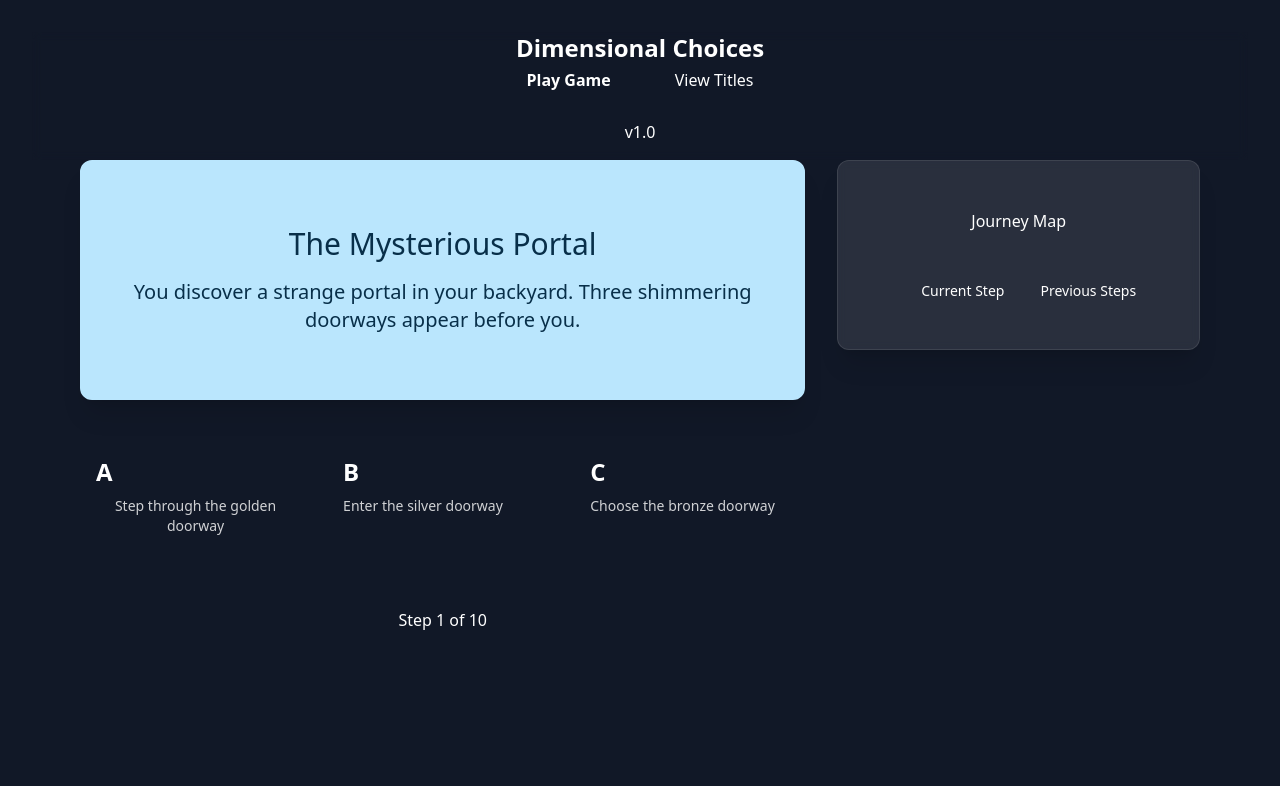
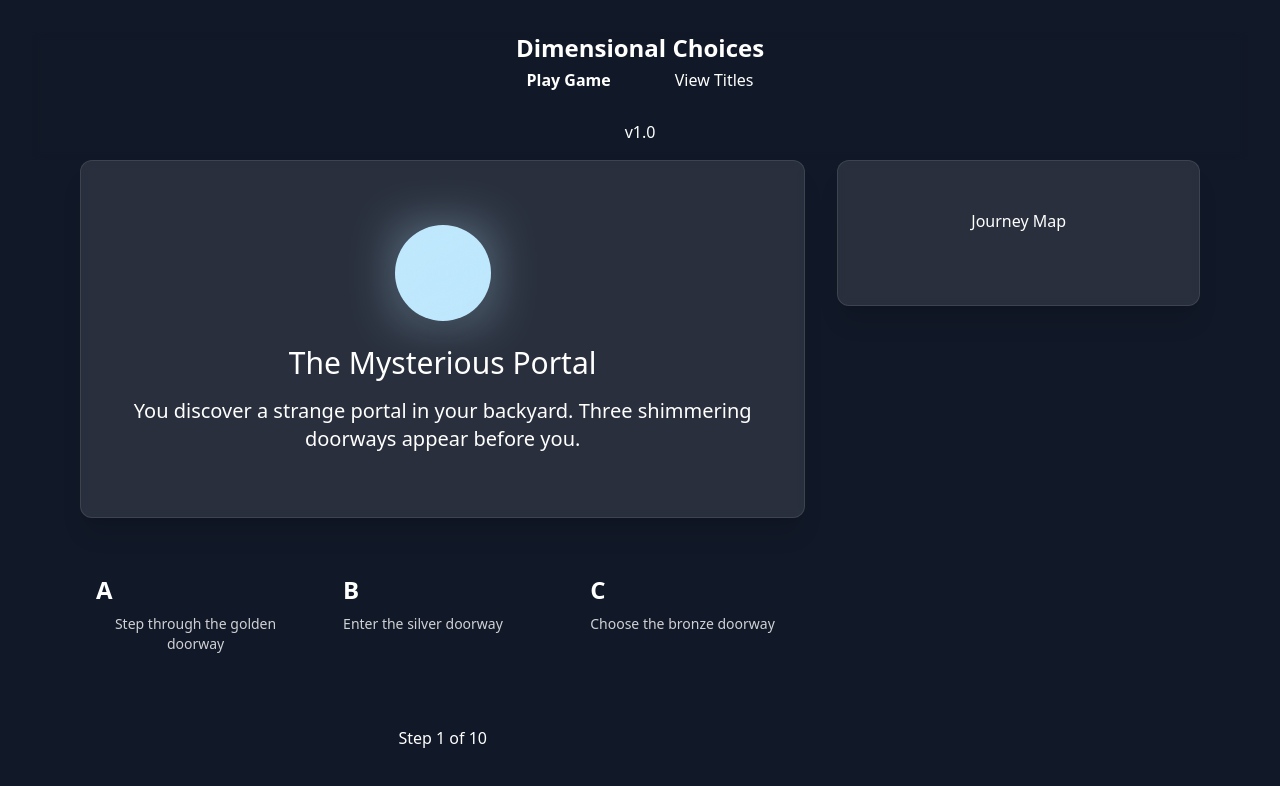
Before and after one commit to AlexanderHMagno/multiuniverse, a React (Vite) app: page / in a window 1280 px wide. Shown: the top 786 px of the page. Built offline with nearby package versions, Linux system fonts and the light colour scheme.

Commit message:
Adding orb of morality

```diff
--- a/src/components/GameScreen.tsx
+++ b/src/components/GameScreen.tsx
@@ -4,6 +4,7 @@ import { useGameStore } from '../store/gameStore';
 import { gameData } from '../types/game';
 import { DecisionCard } from './DecisionCard';
 import { PathGraph } from './PathGraph';
+import { MoralityOrb } from './MoralityOrb';
 
 const getCardColorByGoodChoices = (goodChoices: number, totalChoices: number): string => {
   // Calculate the equivalent score out of 10 for consistent coloring
@@ -97,10 +98,11 @@ export const GameScreen = () => {
       >
         <div className="flex flex-col lg:flex-row gap-8">
           <div className="lg:w-2/3">
-            <div className={`card backdrop-blur-sm shadow-xl mb-8 border-2 ${cardColor}`}>
+            <div className="card backdrop-blur-sm shadow-xl mb-8">
               <div className="card-body items-center text-center">
-                <p className={`text-lg mb-2 ${textColor}`}>Based on your decisions, you have been awarded the title of</p>
-                <h2 className={`card-title text-4xl mb-8 font-bold ${textColor}`}>
+                <MoralityOrb color={cardColor} size="lg" />
+                <p className="text-lg mb-2">Based on your decisions, you have been awarded the title of</p>
+                <h2 className="card-title text-4xl mb-8 font-bold">
                   {title}
                 </h2>
                 <div className="flex justify-center">
@@ -142,12 +144,15 @@ export const GameScreen = () => {
               initial={{ opacity: 0, y: -20 }}
               animate={{ opacity: 1, y: 0 }}
             >
-              <div className={`card shadow-xl mb-8 border-2 ${cardColor} transition-colors duration-500`}>
+              <div className="card glass shadow-xl mb-8">
                 <div className="card-body py-8">
-                  <h2 className={`card-title text-3xl justify-center mb-4 ${textColor}`}>
+                  <div className="flex justify-center mb-6">
+                    <MoralityOrb color={cardColor} size="lg" />
+                  </div>
+                  <h2 className="card-title text-3xl justify-center mb-4">
                     {currentRound.title}
                   </h2>
-                  <p className={`text-xl max-w-2xl mx-auto ${textColor}`}>
+                  <p className="text-xl text-base-content/80 max-w-2xl mx-auto">
                     {currentRound.description}
                   </p>
                 </div>
--- /dev/null
+++ b/src/components/MoralityOrb.tsx
@@ -0,0 +1,38 @@
+import React from 'react';
+
+interface MoralityOrbProps {
+  color: string;
+  size?: 'sm' | 'md' | 'lg';
+  showGlow?: boolean;
+}
+
+const sizeClasses = {
+  sm: 'w-8 h-8',
+  md: 'w-16 h-16',
+  lg: 'w-24 h-24'
+};
+
+export const MoralityOrb: React.FC<MoralityOrbProps> = ({
+  color,
+  size = 'lg',
+  showGlow = true
+}) => {
+  return (
+    <div className="relative flex justify-center items-center">
+      <div className={`${sizeClasses[size]} rounded-full ${color} shadow-lg relative overflow-hidden`}>
+        {/* Inner glow effect */}
+        <div className="absolute inset-0 opacity-75 mix-blend-soft-light">
+          <div className="w-full h-full animate-pulse-slow rounded-full bg-gradient-to-br from-white/30 to-transparent" />
+        </div>
+        {/* Shine effect */}
+        <div className="absolute -inset-1/2 animate-spin-slow">
+          <div className="w-full h-full bg-gradient-to-tr from-white/10 to-transparent transform rotate-45" />
+        </div>
+      </div>
+      {/* Outer glow */}
+      {showGlow && (
+        <div className={`absolute inset-0 ${color} blur-xl opacity-30 animate-pulse-slow`} />
+      )}
+    </div>
+  );
+};
--- a/src/components/PathGraph.tsx
+++ b/src/components/PathGraph.tsx
@@ -1,30 +1,72 @@
 import React from 'react';
 import { motion } from 'framer-motion';
 import { gameData } from '../types/game';
+import { MoralityOrb } from './MoralityOrb';
 
 interface PathGraphProps {
   path: string[];
   currentStep: number;
   onNodeClick: (step: number) => void;
-  isDarkPath?: boolean;
 }
 
-export const PathGraph = ({ path, currentStep, onNodeClick, isDarkPath }: PathGraphProps) => {
-  // Function to get the label for a choice
-  const getChoiceLabel = (step: number, key: string) => {
-    const round = gameData[step];
-    const choice = round?.choices.find(c => c.key === key);
-    return choice?.label || '';
+const getNodeColor = (goodChoices: number, totalChoices: number): string => {
+  const ratio = totalChoices === 0 ? 1 : (goodChoices / totalChoices);
+  const scoreOutOf10 = Math.round(ratio * 10);
+
+  switch (scoreOutOf10) {
+    case 10:
+      return 'bg-sky-200 border-sky-200';
+    case 9:
+      return 'bg-sky-300 border-sky-200';
+    case 8:
+      return 'bg-sky-200 border-sky-300';
+    case 7:
+      return 'bg-indigo-300 border-indigo-400';
+    case 6:
+      return 'bg-indigo-400 border-indigo-500';
+    case 5:
+      return 'bg-orange-400 border-orange-500';
+    case 4:
+      return 'bg-orange-500 border-orange-600';
+    case 3:
+      return 'bg-red-500 border-red-600';
+    case 2:
+      return 'bg-red-600 border-red-700';
+    case 1:
+      return 'bg-red-700 border-red-800';
+    case 0:
+      return 'bg-red-800 border-red-900';
+    default:
+      return 'bg-base-200 border-base-300';
+  }
+};
+
+export const PathGraph = ({ path, currentStep, onNodeClick }: PathGraphProps) => {
+  // Function to count good choices up to a specific step
+  const countGoodChoicesUpTo = (step: number): number => {
+    let count = 0;
+    for (let i = 0; i <= step; i++) {
+      const round = gameData[i];
+      const choice = round?.choices.find(c => c.key === path[i]);
+      if (choice?.morality === 'good') count++;
+    }
+    return count;
   };
 
   return (
-    <div className={`card backdrop-blur-sm shadow-xl ${isDarkPath ? 'bg-base-300/50 border border-error/30' : 'bg-base-200/50'}`}>
+    <div className="card backdrop-blur-sm shadow-xl">
       <div className="card-body p-4">
-        <h3 className={`card-title justify-center mb-6 ${isDarkPath ? 'text-error' : 'text-primary'}`}>Journey Map</h3>
+        <h3 className="card-title justify-center mb-6">Journey Map</h3>
 
         {/* Path visualization */}
         <div className="flex flex-col items-center gap-4">
-          {path.map((choice, index) => (
+          {path.map((choice, index) => {
+            const goodChoices = countGoodChoicesUpTo(index);
+            const color = getNodeColor(goodChoices, index + 1);
+            const round = gameData[index];
+            const choiceDetails = round?.choices.find(c => c.key === choice);
+
+            return (
               <React.Fragment key={index}>
                 {/* Node */}
                 <motion.div
@@ -36,18 +78,13 @@ export const PathGraph = ({ path, currentStep, onNodeClick, isDarkPath }: PathGr
                     whileHover={{ scale: 1.05 }}
                     whileTap={{ scale: 0.95 }}
                     onClick={() => onNodeClick(index)}
-                  className={`
-                    w-full rounded-lg p-4 flex flex-col items-center gap-2
-                    transition-all duration-300
-                    ${index === currentStep
-                      ? (isDarkPath ? 'bg-error text-error-content ring-2 ring-error-focus' : 'bg-primary text-primary-content ring-2 ring-primary-focus')
-                      : 'bg-base-300 hover:bg-base-100'
-                    }
-                    ${index < currentStep ? 'cursor-pointer' : 'cursor-default'}
-                  `}
+                    className="w-full rounded-lg p-4 flex items-center gap-4 bg-base-200/50 hover:bg-base-100/50 transition-all duration-300"
                   >
-                  <span className="text-2xl font-bold">{choice}</span>
-                  <span className="text-sm text-center">{getChoiceLabel(index, choice)}</span>
+                    <MoralityOrb color={color} size="sm" showGlow={false} />
+                    <div className="flex-1 text-left">
+                      <div className="font-bold">{choiceDetails?.label}</div>
+                      <div className="text-sm opacity-70">Step {index + 1}</div>
+                    </div>
                   </motion.button>
                 </motion.div>
 
@@ -56,24 +93,12 @@ export const PathGraph = ({ path, currentStep, onNodeClick, isDarkPath }: PathGr
                   <motion.div
                     initial={{ scale: 0, opacity: 0 }}
                     animate={{ scale: 1, opacity: 1 }}
-                  className={`h-8 w-0.5 ${isDarkPath ? 'bg-error/30' : 'bg-base-300'}`}
+                    className="h-8 w-0.5 bg-base-300"
                   />
                 )}
               </React.Fragment>
-          ))}
-        </div>
-
-        {/* Legend */}
-        <div className="divider my-6"></div>
-        <div className="flex justify-center gap-4 text-sm">
-          <div className="flex items-center gap-2">
-            <div className={`w-3 h-3 rounded-full ${isDarkPath ? 'bg-error' : 'bg-primary'}`}></div>
-            <span>Current Step</span>
-          </div>
-          <div className="flex items-center gap-2">
-            <div className="w-3 h-3 rounded-full bg-base-300"></div>
-            <span>Previous Steps</span>
-          </div>
+            );
+          })}
         </div>
       </div>
     </div>
--- a/tailwind.config.cjs
+++ b/tailwind.config.cjs
@@ -9,6 +9,10 @@ module.exports = {
     extend: {
       fontFamily: {
         sans: ['Inter var', 'system-ui', 'sans-serif'],
+      },
+      animation: {
+        'pulse-slow': 'pulse 3s cubic-bezier(0.4, 0, 0.6, 1) infinite',
+        'spin-slow': 'spin 8s linear infinite',
       },
     },
   },
```
Lines whose indentation alone changed are shown as unchanged.
